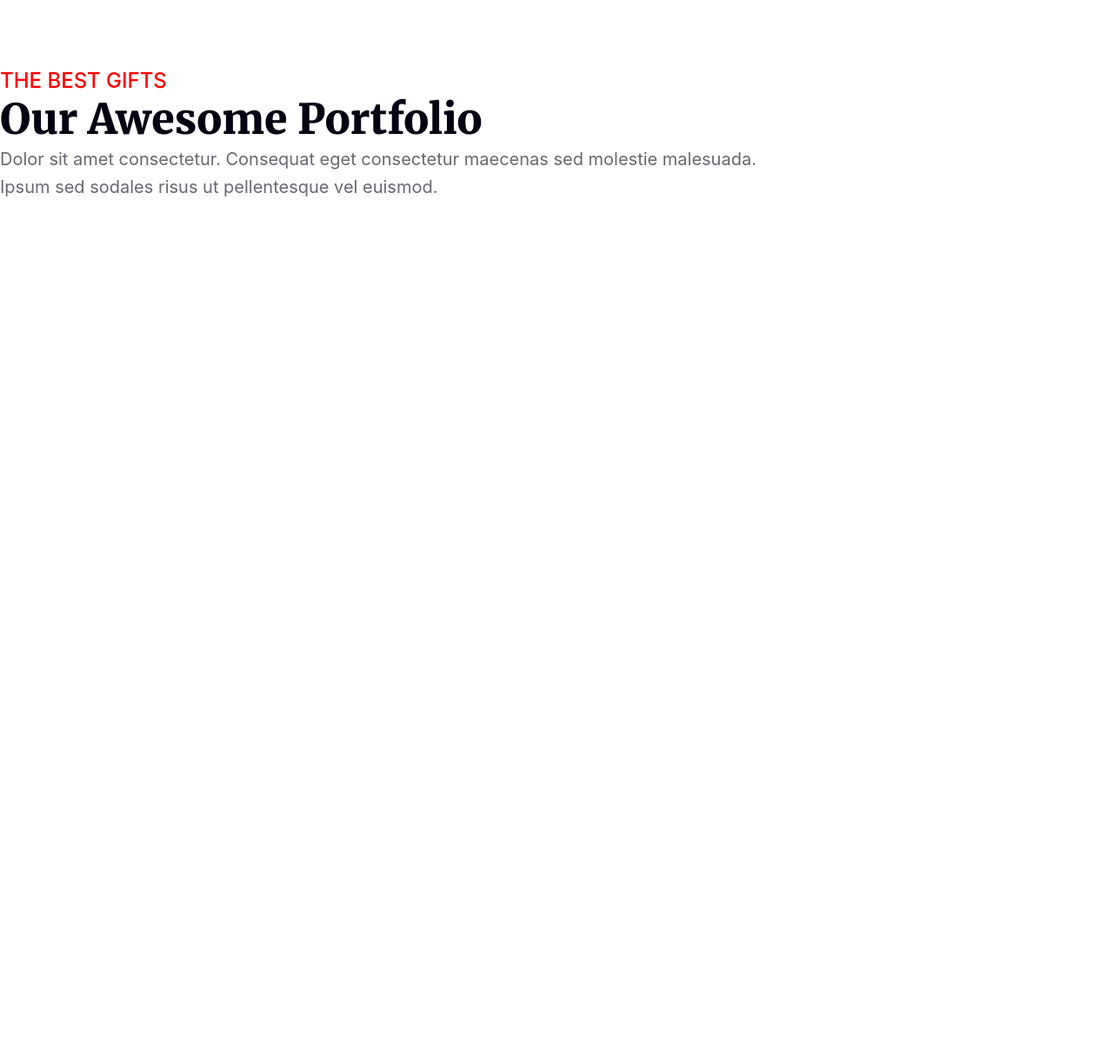
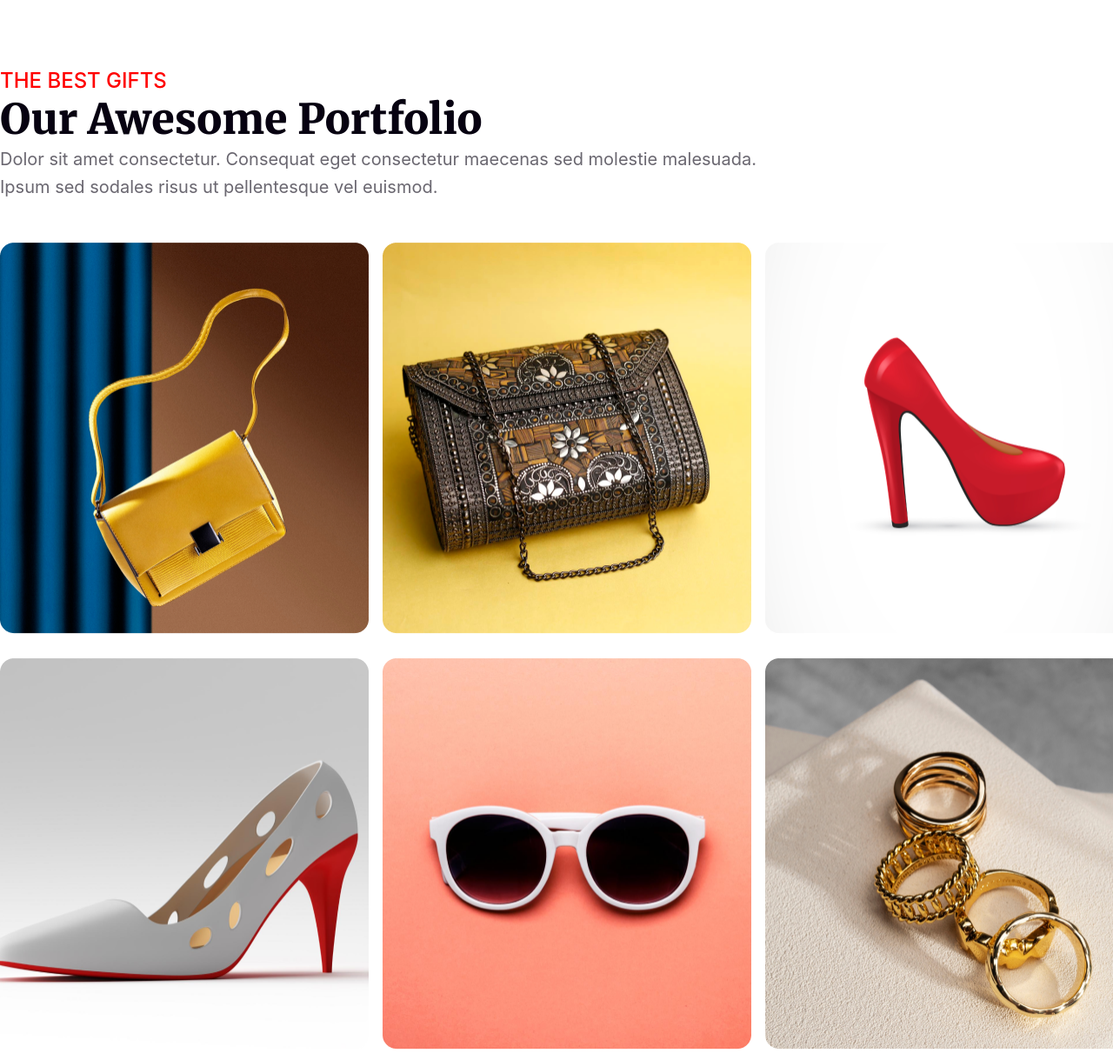
Before and after one commit to Sajid-Mahir/new-year-offer-page, a plain HTML site: page index.html in a window 1280 px wide. Shown: the part 2227-3438 px from the top of the page at 87% size. Before the commit the page ends 2458 px from the top, so only its background shows below. Drawn offline with Linux system fonts and the light colour scheme.

Commit message:
Gift Images added

```diff
--- a/index.html
+++ b/index.html
@@ -48,6 +48,14 @@
         <h2 class="title">Our Awesome Portfolio</h2>
         <p class="best-gifts-desc">Dolor sit amet consectetur. Consequat eget consectetur maecenas sed molestie malesuada. Ipsum sed sodales risus ut pellentesque vel euismod.</p>
     </div>
+    <div class="gift-photos">
+        <div class="gift-first-row">
+            <img src="resources/Rectangle 3.png" alt="" class="gift-items"><img src="resources/Rectangle 4.png" alt="" class="gift-items"><img src="resources/Rectangle 5.png" alt="" class="gift-items">
+        </div>
+        <div class="gift-second-row">
+            <img src="resources/Rectangle 6.png" alt="" class="gift-items"><img src="resources/Rectangle 7.png" alt="" class="gift-items"><img src="resources/Rectangle 8.png" alt="" class="gift-items">
+        </div>
+    </div>
 </main>
 
 
--- a/styles/newyear.css
+++ b/styles/newyear.css
@@ -161,3 +161,20 @@
     line-height: 32px;
     width: 896px; /* 160% */
 }
+
+
+.gift-photos{
+    width: 1320px;
+    margin: auto;
+}
+.gift-items{
+    width: 424px;
+    height: 450px;
+    padding-right: 16px;
+}
+.gift-first-row{
+    padding-top: 48px;
+}
+.gift-second-row{
+    padding-top: 24px;
+}
```
